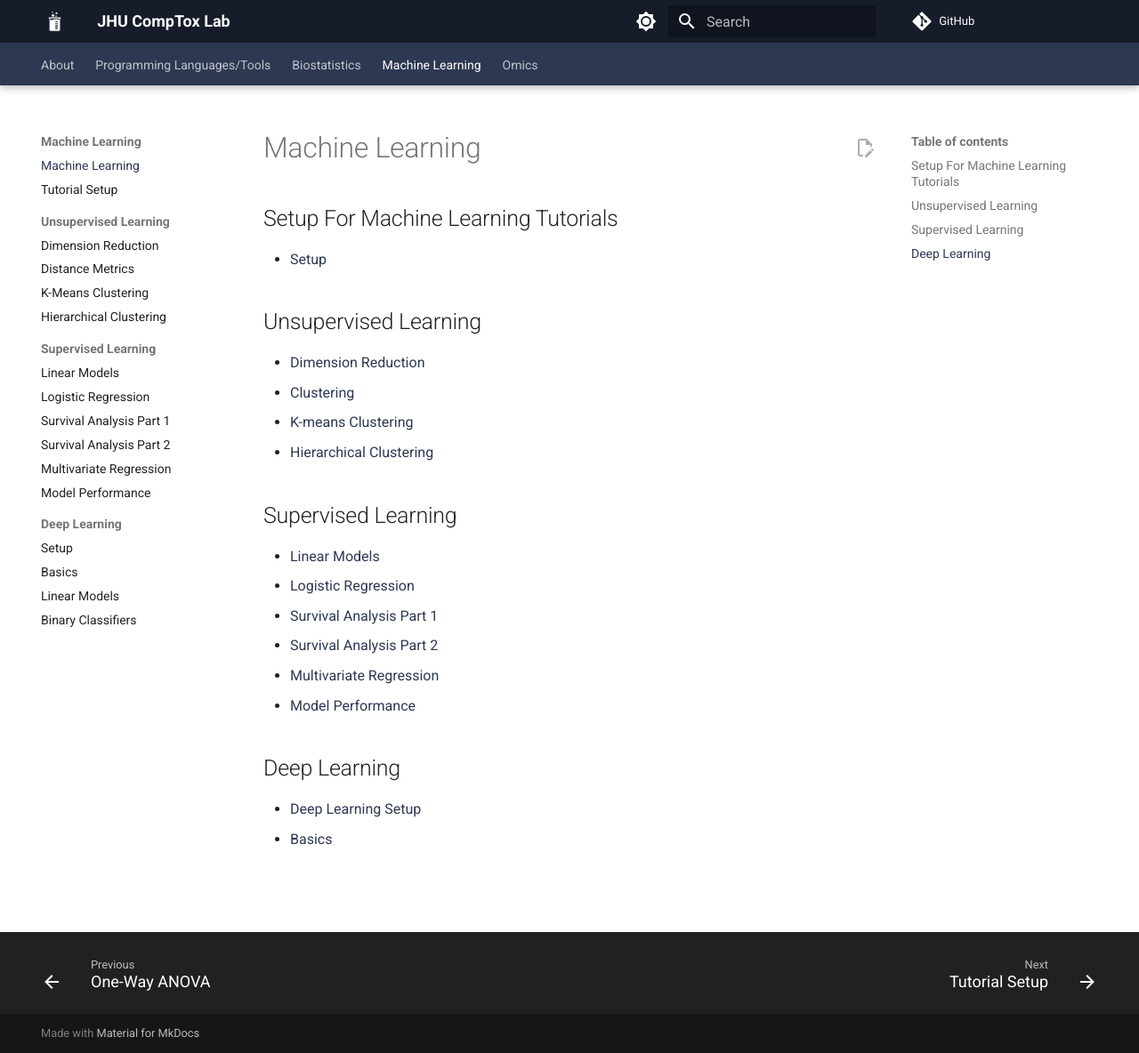
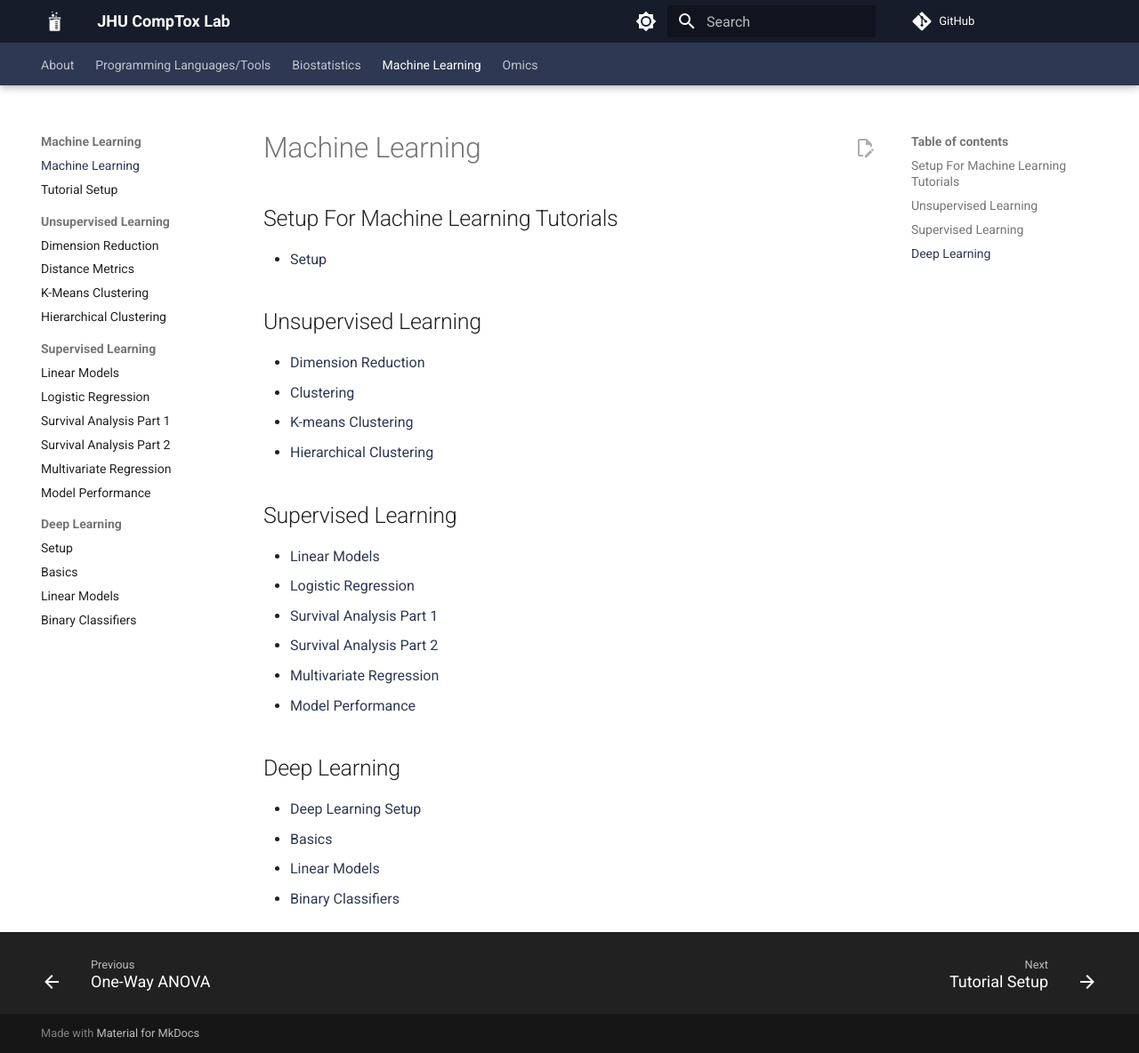
Before and after one commit to comp-tox-jhu/CompToxLab, an MkDocs documentation site: the page built from docs/machine_learning/machine_learning.md, in a window 1280 px wide and 1184 px high. Shown: the whole window at 89% size. Built offline with MkDocs 1.6.1 and Material for MkDocs 9.7.7, drawn with Linux system fonts in a browser that asks for light colours; comment, search, counter and statistics services are not loaded.

Commit message:
Update machine_learning.md

```diff
--- a/docs/machine_learning/machine_learning.md
+++ b/docs/machine_learning/machine_learning.md
@@ -22,3 +22,5 @@
 
  - [Deep Learning Setup](./deep_learning/00_setup.md)
  - [Basics](./deep_learning/01_basics.md)
+ - [Linear Models](./deep_learning/02_linear_model.md)
+ - [Binary Classifiers](./deep_learning/03_binary_classifier.md)
```
